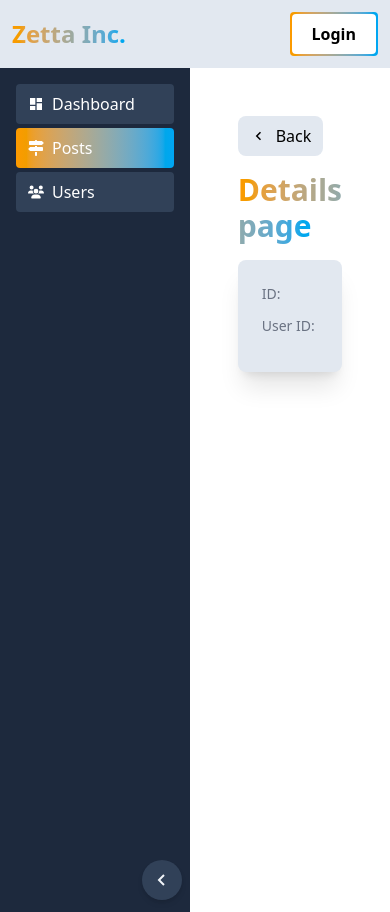
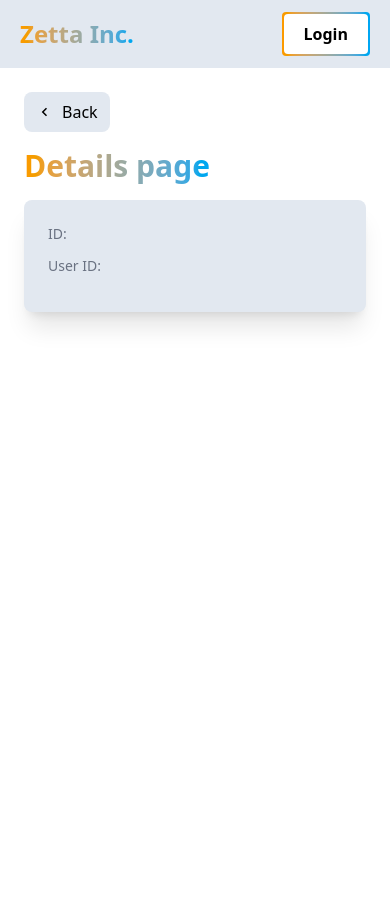
Before and after one commit to doodleEmon/zettabyte-frontend, a Next.js app: page /posts/1 in a window 390 px wide. Built offline with nearby package versions, Linux system fonts and the light colour scheme; no server answers.

Commit message:
working on responsiveness

```diff
--- a/src/app/layout.tsx
+++ b/src/app/layout.tsx
@@ -32,7 +32,7 @@ export default function RootLayout({
         <Header />
         <div className="flex min-h-screen">
           <Sidebar />
-          <main className="flex-1 p-6">{children}</main>
+          <main className="flex-1 p-0 lg:p-6">{children}</main>
         </div>
       </body>
     </html>
--- a/src/components/ReusableButton.tsx
+++ b/src/components/ReusableButton.tsx
@@ -7,8 +7,9 @@ interface ButtonProps {
 
 export default function ReusableButton({ title }: ButtonProps) {
     return (
-        <motion.button className='rounded bg-gradient-to-r from-amber-500 to-sky-500 p-[2px] flex items-center justify-center cursor-pointer group'>
-            <div className='bg-white px-5 py-2 rounded group-hover:bg-gradient-to-r from-amber-500 to-sky-500 group-hover:text-white font-semibold'>
+        <motion.button
+            className='rounded bg-gradient-to-r from-amber-500 to-sky-500 p-[2px] flex items-center justify-center cursor-pointer group'>
+            <div className='bg-white px-5 py-2 rounded group-hover:bg-gradient-to-r from-amber-500 to-sky-500 group-hover:text-white font-semibold transition-all duration-100 ease-in-out'>
                 <span>{title}</span>
             </div>
         </motion.button>
--- a/src/components/Sidebar.tsx
+++ b/src/components/Sidebar.tsx
@@ -19,7 +19,7 @@ export default function Sidebar() {
             initial={false}
             animate={{ width: open ? 220 : 64 }}
             transition={{ duration: 0.3, ease: "easeInOut" }}
-            className={`relative bg-slate-800 text-white h-screen transition-width overflow-hidden ${open ? "p-4" : "p-3"}`}
+            className={`hidden lg:block relative bg-slate-800 text-white h-screen transition-width overflow-hidden ${open ? "p-4" : "p-3"}`}
         >
             <nav className="space-y-1">
                 <Link
@@ -46,7 +46,7 @@ export default function Sidebar() {
 
             <button
                 onClick={() => setOpen(!open)}
-                className={`absolute bottom-3 ${open ? "right-2" : "right-3"} size-10 flex items-center justify-center bg-slate-700 text-slate-100 rounded-full shadow-md hover:bg-slate-500 cursor-pointer`}
+                className={`absolute bottom-3 ${open ? "right-2" : "right-3"} size-10 hidden lg:flex items-center justify-center bg-slate-700 text-slate-100 rounded-full shadow-md hover:bg-slate-500 cursor-pointer`}
             >
                 {open ? <BiChevronLeft size={24} /> : <BiChevronRight size={24} />}
             </button>
--- a/src/components/common/Header.tsx
+++ b/src/components/common/Header.tsx
@@ -7,7 +7,7 @@ export default function Header() {
     const [isAuthenticated, setIsAuthenticated] = useState<boolean>(false);
 
     return (
-        <div className='bg-slate-200'>
+        <div className='bg-slate-200 px-2'>
             <div className='flex items-center justify-between w-full container mx-auto p-3'>
                 <div>
                     <h3 className="text-2xl font-bold bg-gradient-to-r bg-clip-text text-transparent from-amber-500 to-sky-500">Zetta Inc.</h3>
```
